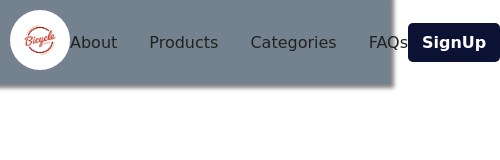
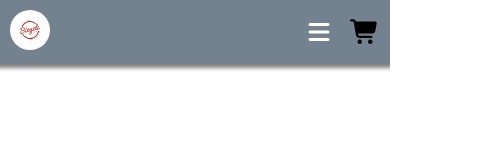
Before and after one commit to Ethicdev07/shopsyProject, a plain HTML site: page index.html in a window 390 px wide. Shown: the whole page, 500 px wide, since content can reach past the window. Drawn offline with Linux system fonts and the light colour scheme.

Commit message:
files updated

```diff
--- a/index.html
+++ b/index.html
@@ -25,6 +25,7 @@
             <div class="btn-icons">
                 <button><a href="">SignUp</a></button>
                 <i class="fa-solid fa-bars"></i>
+                <i class="fa-solid fa-cart-shopping"></i>
             </div>
         </nav>
     </header>
--- a/landingPage.css
+++ b/landingPage.css
@@ -49,3 +49,35 @@ nav{
     color: white;
     display: none;
 }
+.fa-cart-shopping{
+    font-size: 2em;
+    display: none;
+}
+/* --media-query for header--- */
+
+@media(max-width:768px){
+    nav{
+        justify-content: space-between;
+    }
+    .menu-list{
+        display: none;
+    }
+    .btn-icons button{
+        display: none;
+    }
+    .fa-bars{
+        display: block;
+    }
+    .fa-cart-shopping{
+        display: block;
+    }
+}
+
+@media(max-width:425px){
+    .logo{
+        width: 40px;
+    }
+    .fa-bars, .fa-cart-shopping{
+        font-size: 1.5em;
+    }
+}
```
